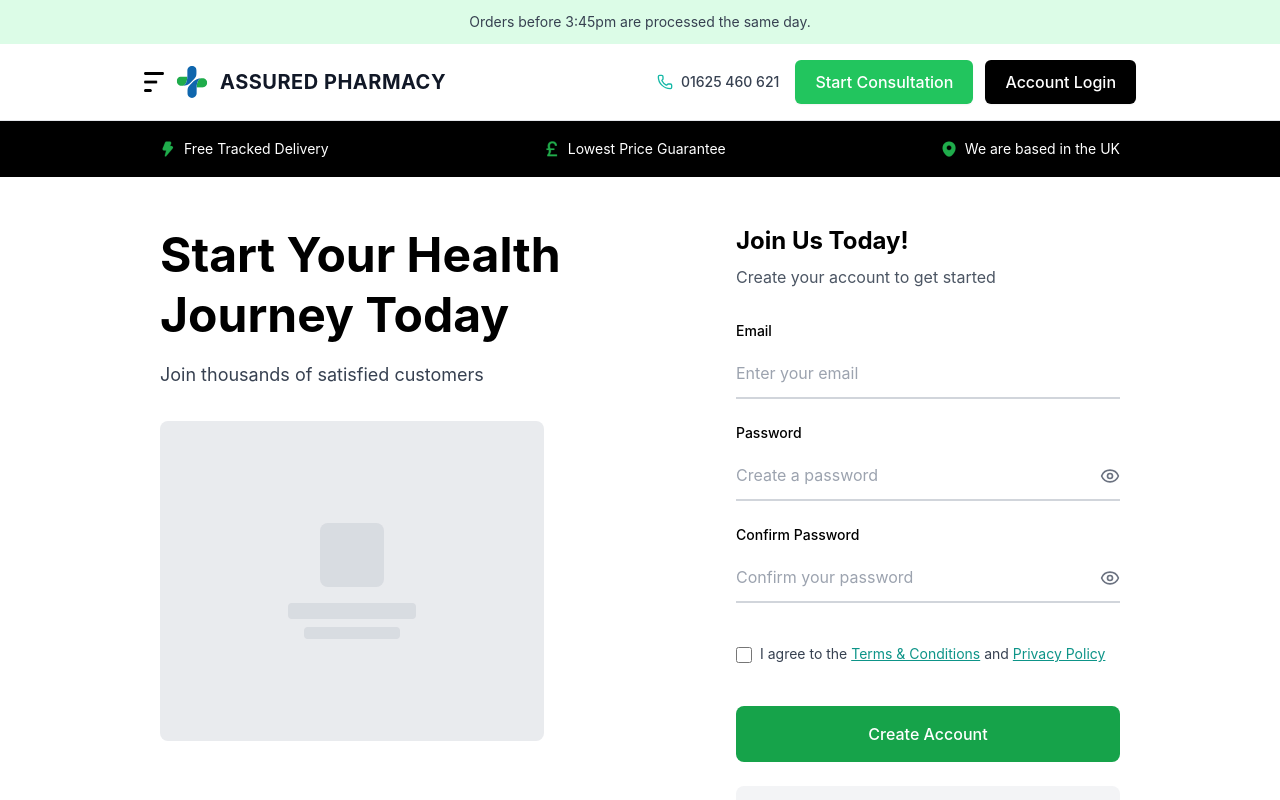
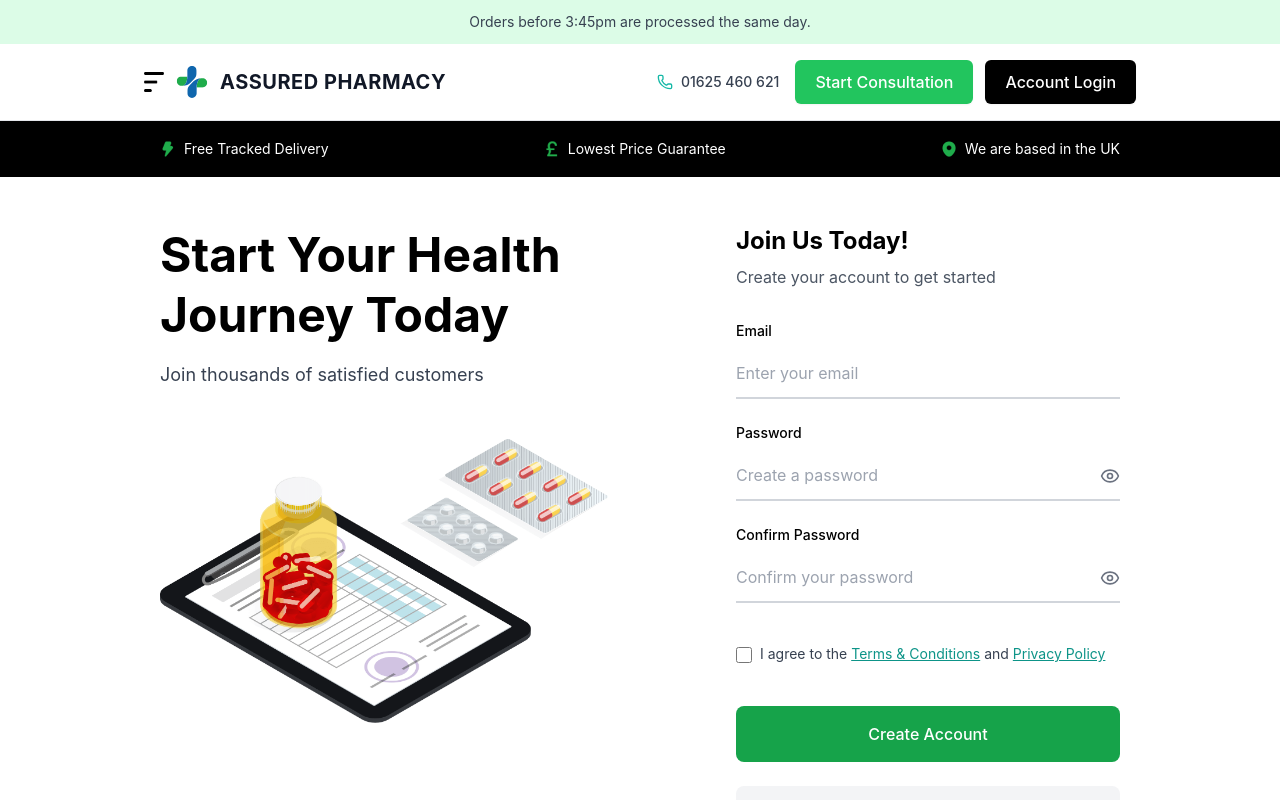
Before and after one commit to bit-pal/frontend-pharmacy, a Next.js app: page /register in a window 1280 px wide. Shown: the top 800 px of the page. Built offline with nearby package versions, Linux system fonts and the light colour scheme.

Commit message:
feat: added image to the register page

```diff
--- a/src/app/register/page.tsx
+++ b/src/app/register/page.tsx
@@ -3,6 +3,7 @@ import Header from '@/components/Header';
 import Footer from '@/components/Footer';
 import RegisterForm from '@/components/RegisterForm';
 import AnimatedTrustBanner from '@/components/AnimatedTrustBanner';
+import Image from 'next/image';
 
 export const metadata: Metadata = {
   title: "Register - Assured Pharmacy",
@@ -33,14 +34,16 @@ export default function RegisterPage() {
                 </p>
               </div>
 
-              {/* Image skeleton placeholder */}
+              {/* Banner image */}
               <div className="flex justify-start">
-                <div className="w-96 h-80 bg-gray-200 rounded-lg animate-pulse flex items-center justify-center">
-                  <div className="text-center">
-                    <div className="w-16 h-16 bg-gray-300 rounded-lg mx-auto mb-4"></div>
-                    <div className="h-4 bg-gray-300 rounded w-32 mx-auto mb-2"></div>
-                    <div className="h-3 bg-gray-300 rounded w-24 mx-auto"></div>
-                  </div>
+                <div className="w-full max-w-md h-80 relative rounded-lg overflow-hidden">
+                  <Image
+                    src="/login/banner-front.png"
+                    alt="Health journey illustration"
+                    fill
+                    className="object-contain"
+                    priority
+                  />
                 </div>
               </div>
             </div>
```
